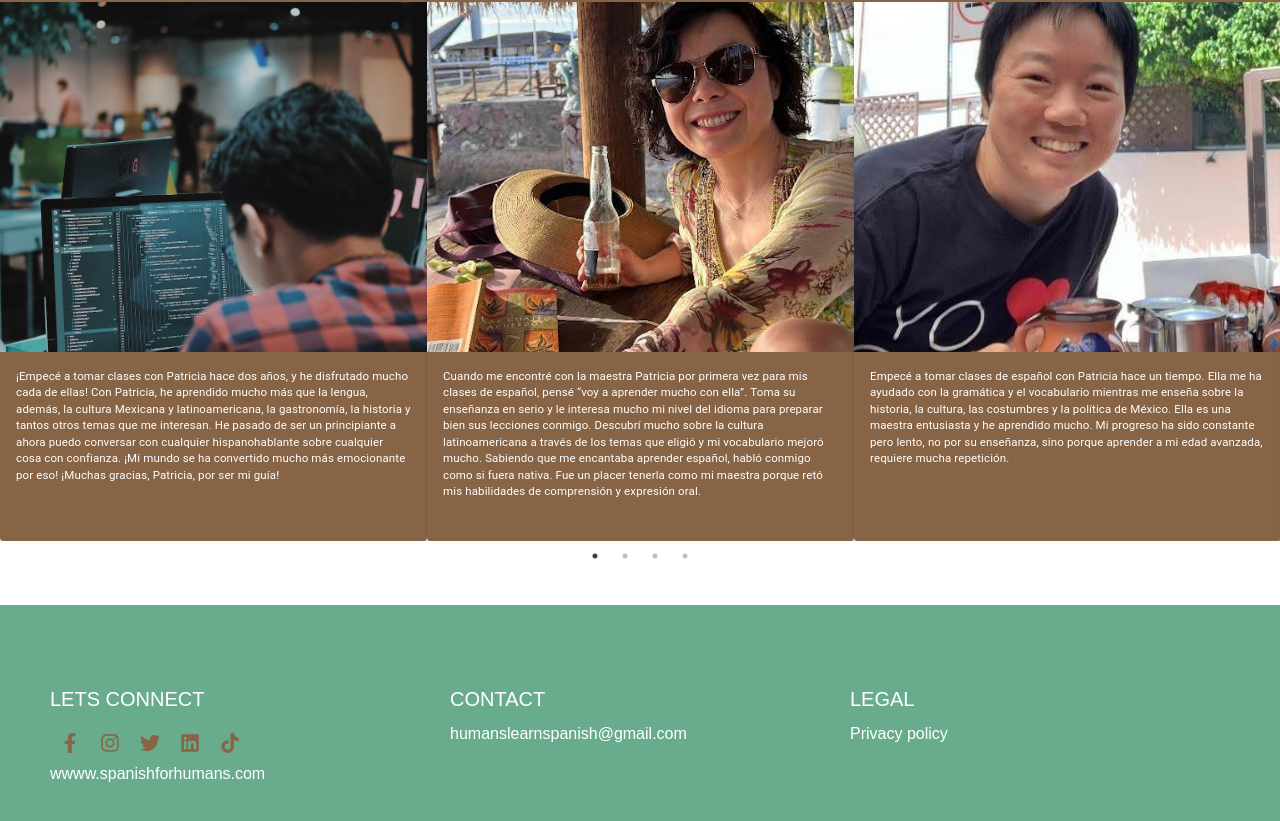
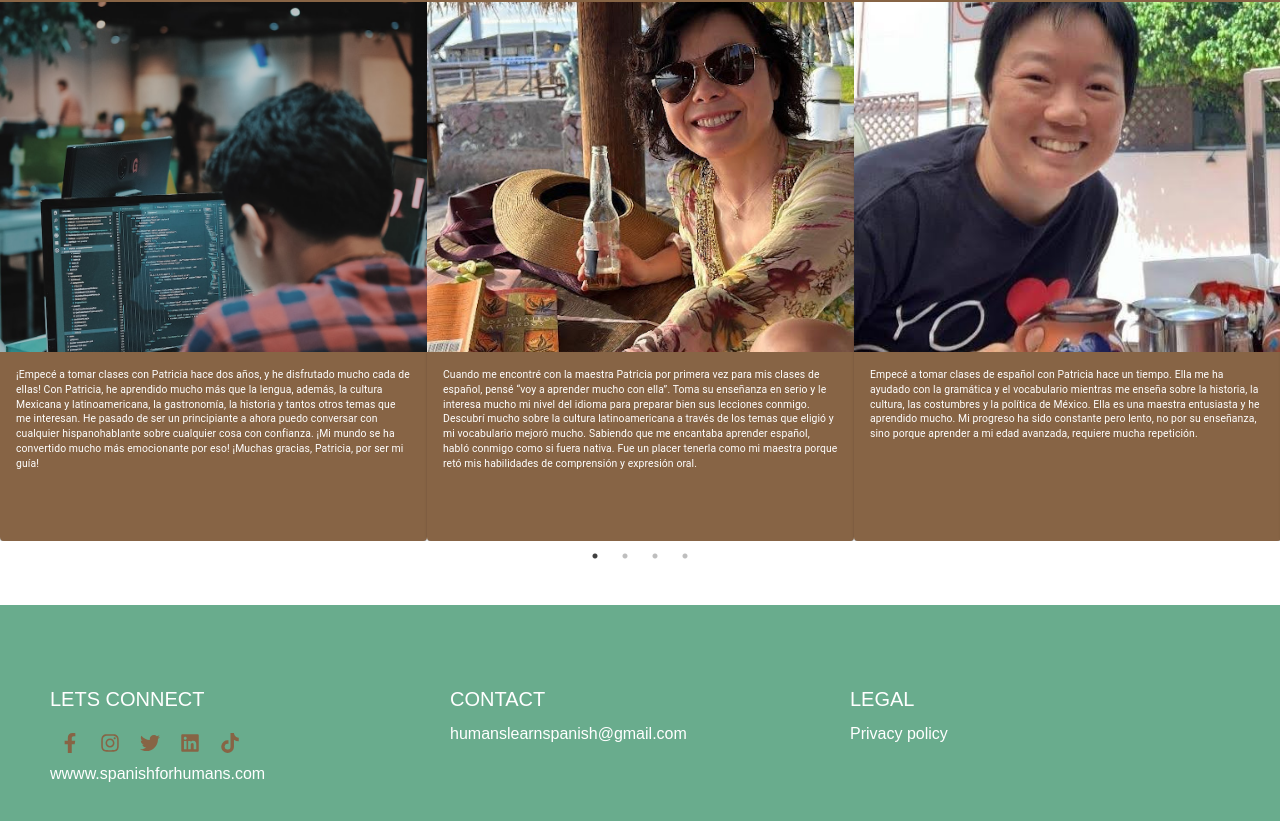
Before and after one commit to DisMedina/spanish4humans, a React (Create React App) app: page / in a window 1280 px wide. Shown: the part 3062-3883 px from the top of the page. Built offline with nearby package versions, Linux system fonts and the light colour scheme; a web font is replaced by a local one.

Commit message:
768w tetimony v2

```diff
--- a/src/components/carousel/testimony.js
+++ b/src/components/carousel/testimony.js
@@ -63,7 +63,18 @@ export default function RecipeReviewCard({ index, title, body, image }) {
         }}
       />
       <CardContent>
-      <Typography variant="body2" color="white" sx={{ fontSize: '0.9vw', maxWidth: '100%', height: '11vw' }}>
+      <Typography
+        variant="body2"
+        color="white"
+        sx={{
+          fontSize: '1.3vh',
+          maxWidth: '100%',
+          height: '11vw',
+          '@media (max-width: 769px)': {
+            fontSize: '1vw', // Adjust the font size for screens smaller than 600px
+          },
+          }}
+      >
         {body}
       </Typography>
       </CardContent>
```
